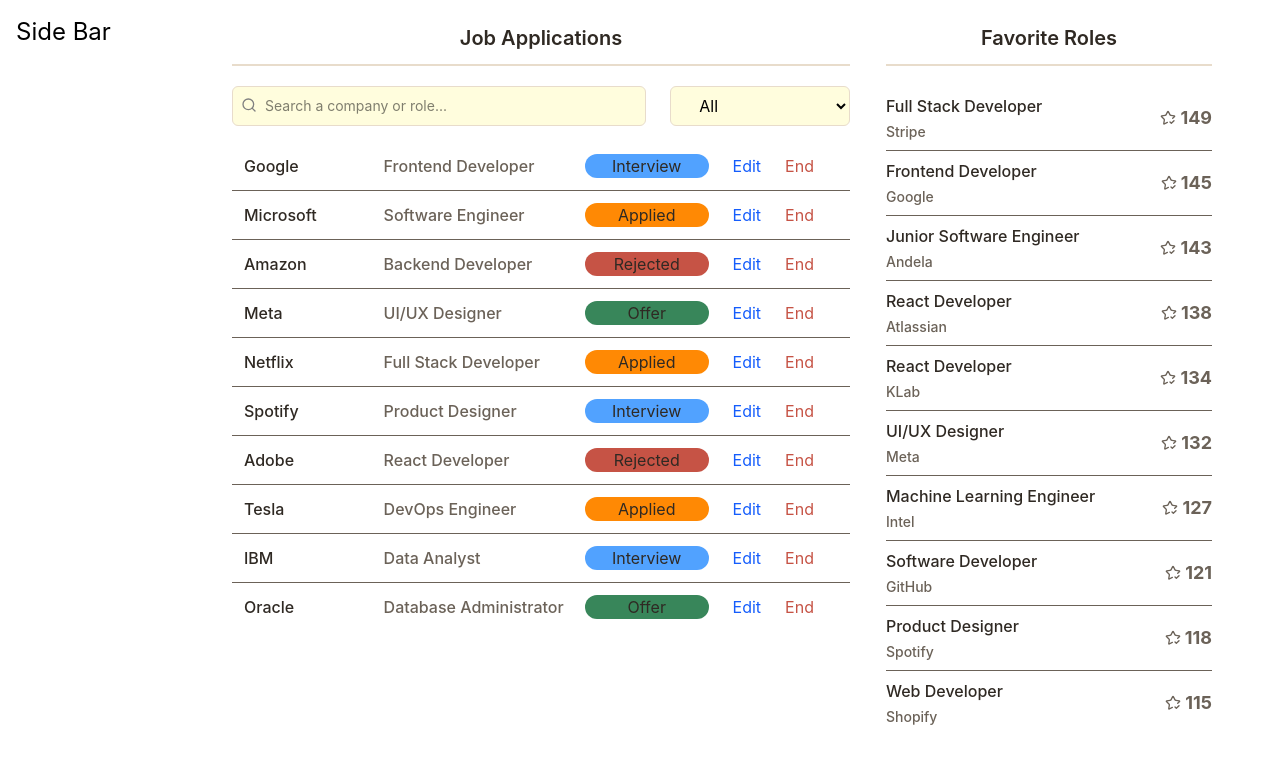
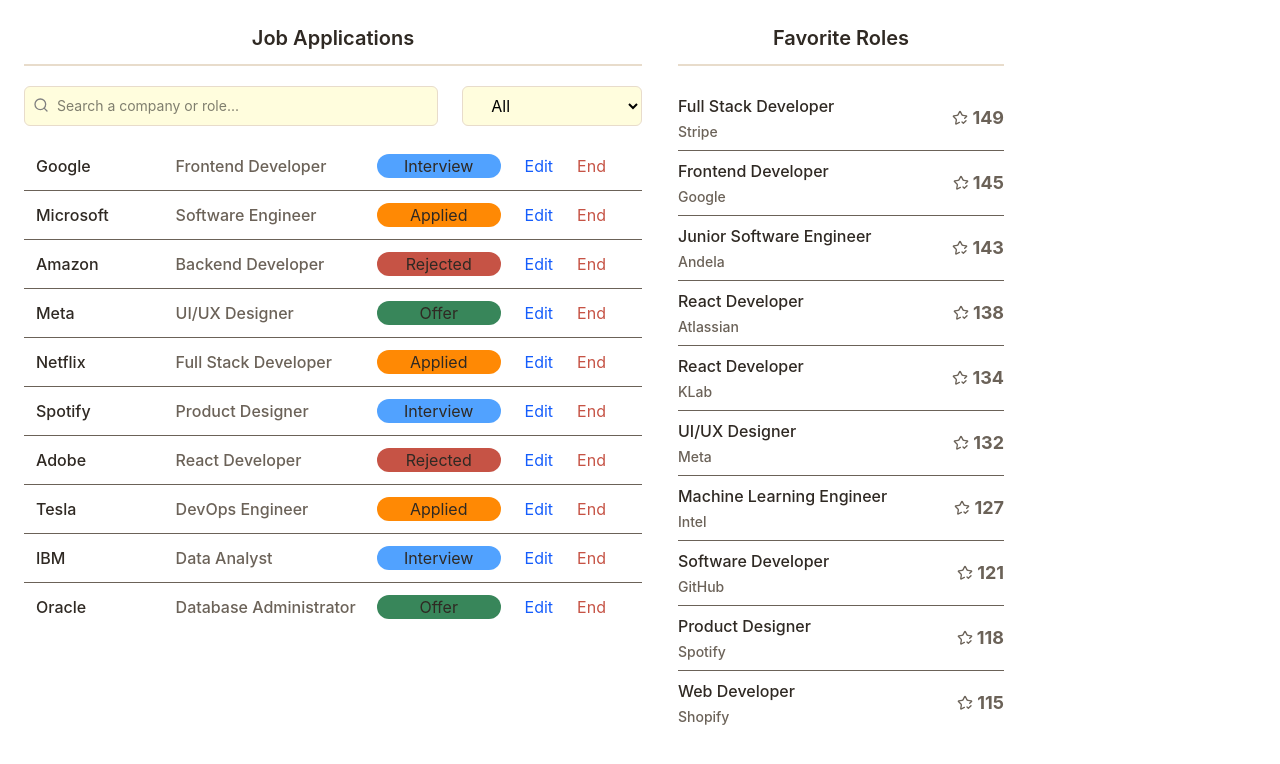
Before and after one commit to BrunoxCodes/Job_Application_Dashboard_V2, a React (Vite) app in the folder Job_Application_Dashboard/: page / in a window 1280 px wide. Shown: the top 764 px of the page. Built offline with nearby package versions, Linux system fonts and the light colour scheme.

Commit message:
fix:previous-push

```diff
--- a/Job_Application_Dashboard/src/App.tsx
+++ b/Job_Application_Dashboard/src/App.tsx
@@ -3,9 +3,6 @@ import FullApplicationsPart from "./config_DB/components/Job_Applications/Full_A
 function App() {
   return (
     <div className="w-full min-h-screen flex gap-4">
-      <div className="w-[15%] min-h-screen">
-        <h2 className="w-full px-4 py-4 text-2xl">Side Bar</h2>
-      </div>
       <div className="w-[80%]">
         <FullApplicationsPart />
       </div>
```
